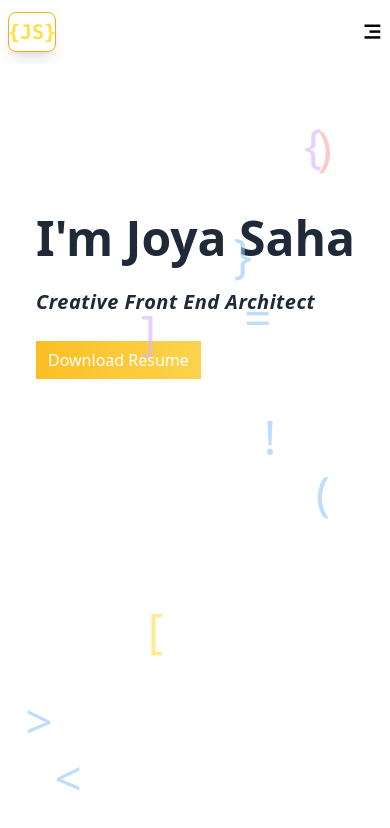
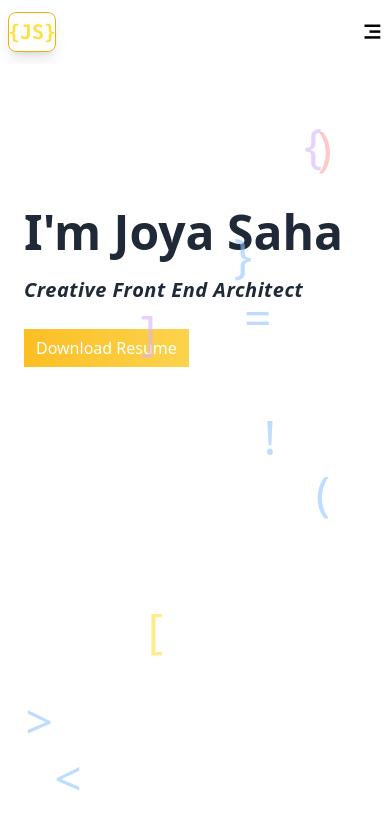
Before and after one commit to joyasaha1004/my_portfolio, a React (Vite) app: page / in a window 390 px wide. Shown: the top 828 px of the page. Built offline with nearby package versions, Linux system fonts and the light colour scheme.

Commit message:
add all changes

```diff
--- a/src/Component/Hero_Section/Hero_Section.jsx
+++ b/src/Component/Hero_Section/Hero_Section.jsx
@@ -52,10 +52,10 @@ useGSAP(() => {
   })}
 
 
-<div className=' max-w-screen-xl mx-auto z-50 sm:ml-6 self-center' >
+<div className=' max-w-screen-xl mx-auto z-50 sm:ml-3 lg:ml-6 self-center' >
   <div className=' text-gray-800 dark:text-gray-200 mb-5 sm:mb-8'>
-    <h1 className='text-5xl leading-tight  font-bold mb-2 font-sans sm:mb-5 md:text-6xl lg:text-7x'>I'm Joya Saha</h1>
-    <span className='italic  font-semibold text-lg sm:text-xl tracking-wide'>Creative Front End Architect</span>
+    <h1 className='text-4xl sm:text-5xl leading-tight  font-bold mb-2 font-sans sm:mb-5 md:text-6xl '>I'm Joya Saha</h1>
+    <span className='italic  font-semibold text-base sm:text-xl tracking-wide'>Creative Front End Architect</span>
 
   </div>
      <a  href="/joya_resume.pdf"  download="Joya_Saha_Resume" className='px-3 py-2 border-none bg-gradient-to-r from-amber-400 to-amber-300 text-white'>Download Resume</a>
```
